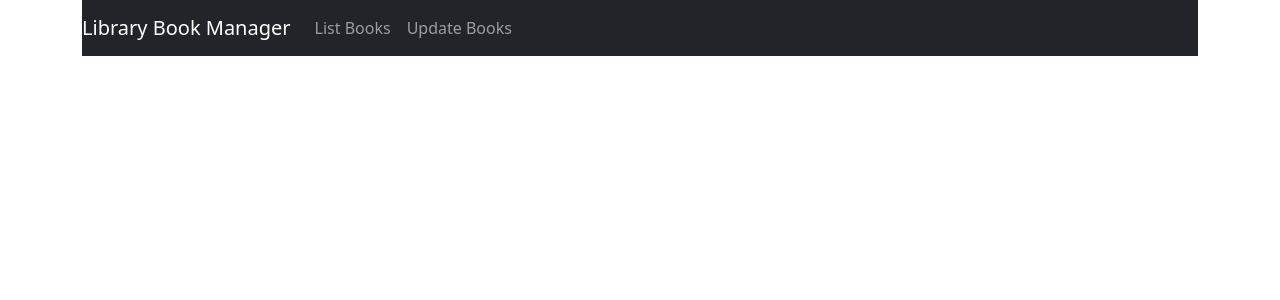
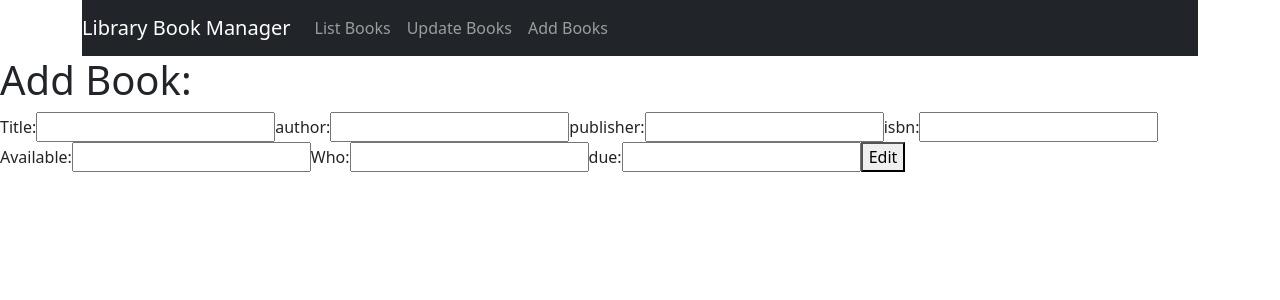
Before and after one commit to reh119/MERN-Capstone-Library-Book-Manager, a React (Create React App) app in the folder frontend/client/: page /books/Add in a window 1280 px wide. Shown: the top 300 px of the page. Built offline with nearby package versions, Linux system fonts and the light colour scheme.

Commit message:
Introduced new add book feature

```diff
--- a/frontend/client/src/app/index.js
+++ b/frontend/client/src/app/index.js
@@ -5,6 +5,7 @@ import { BooksList } from '../pages';
 
 import 'bootstrap/dist/css/bootstrap.min.css';
 import BooksUpdate from '../pages/BooksUpdate';
+import { BooksAdd } from '../pages'; // Corrected import statement
 
 function App() {
   return (
@@ -13,6 +14,7 @@ function App() {
       <Routes>
         <Route path="/books/list" element={<BooksList />} />
         <Route path="/books/update/:_id" element={<BooksUpdate />} />
+        <Route path="/books/Add" element={<BooksAdd />} />
       </Routes>
     </Router>
   );
--- a/frontend/client/src/components/Links.jsx
+++ b/frontend/client/src/components/Links.jsx
@@ -33,6 +33,9 @@ class Links extends Component {
               <Link to="/books/Update/:id" className="nav-link">
                 Update Books
               </Link>
+              <Link to="/books/Add" className="nav-link">
+                Add Books
+              </Link>
               {/* <Link to="/books/list" className="nav-link">
                 Add Books
               </Link>
--- /dev/null
+++ b/frontend/client/src/pages/BooksAdd.jsx
@@ -0,0 +1,125 @@
+import React, { useState } from 'react'
+import axios from 'axios'
+
+const api = axios.create({
+    baseURL: 'http://localhost:2000'
+});
+
+
+
+
+
+// User wants to add books
+// http://localhost:8000/books/Add
+// Will have field all details of a book available
+// User will type new book details
+// 'Add Book'
+// book will be added into the database.
+function BooksAdd() {
+
+
+
+    const [addedBook, setAddedBook] = useState({
+        title: '',
+        author: '',
+        publisher: '',
+        isbn: '',
+        available: '',
+        who: '',
+        due: ''
+
+    });
+
+    // added book holds data after being insert into text field, setAddedBook is function to add the new book
+
+
+
+
+
+    const handleAddBook = () => {
+        // Make a PUT request to update book information
+        api.post(`/books/Add`, addedBook)
+            .then(response => {
+                console.log('Book Added successfully:', response.data);
+                // Optionally, update the book state with the updated data
+                setAddedBook(response.data);
+            })
+            .catch(error => {
+                console.error('Error updating book:', error);
+            });
+    };
+
+
+    const handleFieldChange = (field, value) => {
+        // Clone the previous book state
+        const newBook = { ...addedBook };
+
+        // Update the specified field with the new value
+        newBook[field] = value;
+
+        // Set the updated book state
+        setAddedBook(newBook);
+    };
+
+
+
+
+
+    return (
+        <div>
+            <h1>Add Book: </h1>
+            <label>
+                Title:
+                <input
+                    type="text"
+                    value = {addedBook.title}
+                    onChange = {(e) => handleFieldChange('title',e.target.value)} // event handler to
+                />
+            </label>
+            <label>
+                author:
+                <input
+                    type="text"
+                />
+            </label>
+            <label>
+                publisher:
+                <input
+                    type="text"
+                />
+            </label>
+            <label>
+                isbn:
+                <input
+                    type="text"
+                />
+            </label>
+            <label>
+                Available:
+                <input
+                    type="text"
+                />
+            </label>
+            <label>
+                Who:
+                <input
+                    type="text"
+                />
+            </label>
+            <label>
+                due:
+                <input
+                    type="text"
+                />
+            </label>
+
+            <button type="button" onClick={handleAddBook}>Edit</button>
+
+
+        </div>
+    );
+}
+
+
+
+export default BooksAdd;
--- a/frontend/client/src/pages/BooksUpdate.jsx
+++ b/frontend/client/src/pages/BooksUpdate.jsx
@@ -4,15 +4,45 @@ import axios from 'axios';
 const api = axios.create({
   baseURL: 'http://localhost:2000',
 });
-function EditBook() {
+
+
+function EditBook() { // function
+  // bookID hold if of the book user wants to edit -> setBookId
+  // book holds the original book fetched from our get request.
+  // editedBook holds book data after edited
+
+
   const [bookId, setBookId] = useState('');
+  // returns a array with two values.
+  //  bookID which is current state
+  // setBookId which is a function to update it
+  // '' is an initial state value, for our case its empty
+
+
+
+
   const [book, setBook] = useState(null);
+  // book holds the original book fetched from our get request, setBok function will update book
+
   const [editedBook, setEditedBook] = useState(null);
+  // edited book holds data after being data, setEditedBook is function to
 
-  const handleInputChange = (event) => {
+
+// handleInputChange is an arrow function that is CALLED when a user types into the input field for the book ID. only used when user is inputting the ID of the book they want to update
+// this is called when there is a change made to one of the text fields (when)
+// naming convention used when user wants to name the function that handles input changes
+  const handleInputChange = (event) => { //
     setBookId(event.target.value);
   };
 
+
+/*
+arrow function, is called when user CLICKS the 'Get Book'
+it firsts checks if bookID is a validID , if not shows an alert
+when id is valid, it makes a get request to api endpoint to fetch a book by ID/ when response is received it upates both book and editedBook with fecthed data
+
+When user clicks "Get book" after an id has been inserted, this function is called.
+*/
   const handleGetBook = () => {
     if (isNaN(bookId) || bookId <= 0) {
       alert('Please enter a valid book ID.');
@@ -28,14 +58,30 @@ function EditBook() {
         });
     }
   };
+/*
+Handle changes in editable fields
+Will take the field name and value as parameters and updates the editedBook state by creating a new object with the updated field  contents */
+// that takes two paramters field which is a title and value which is the new title admoin wantrs to update with
+// setEdited book fucntion updates the state of the editedBook. takes a callback function that recieves state as 'prevBook'
+// field is the filed that we want to update for wxample the title, author etc
+// value is the new value that we want to use. the name of the new book or author
 
-  const handleFieldChange = (field, value) => {
-    setEditedBook(prevBook => ({
-      ...prevBook,
-      [field]: value,
-    }));
-  };
+const handleFieldChange = (field, value) => {
+  // Clone the previous book state
+  const updatedBook = { ...editedBook };
 
+  // Update the specified field with the new value
+  updatedBook[field] = value;
+
+  // Set the updated book state
+  setEditedBook(updatedBook);
+};
+  /*
+  Called when the user CLICKS on the 'Edit Book' button.
+  Puts a PUT request to api endpoint with the new updatedBook data.
+  if request is succesful, logs message and updates book with response user typed in
+
+  */
   const handleUpdateBook = () => {
     // Make a PUT request to update book information
     api.put(`/books/${bookId}`, editedBook)
@@ -49,6 +95,11 @@ function EditBook() {
       });
   };
 
+
+
+
+  /*
+  JSX rendering portion */
   return (
     <div>
       <h1>Edit Book</h1>
@@ -57,20 +108,26 @@ function EditBook() {
         <input
           type="number"
           value={bookId}
-          onChange={handleInputChange}
+          onChange={handleInputChange} // event handler that can specify what function should be called  when the value of the input field changes. If we were to omit, the input field is still visible, but we wouldbt be able to type into it or see tect appear
+          // in this instance it will call the handleInputChange function
         />
       </label>
       <button type="button" onClick={handleGetBook}>Get Book</button>
 
-      {book && editedBook && (
+      {book && editedBook && ( // checks if they are not null
         <div>
           <p>Book ID: {book.id}</p>
           <label>
             Title:
             <input
-              type="text"
-              value={editedBook.title}
-              onChange={(e) => handleFieldChange('title', e.target.value)}
+              type="text" // type of text
+              value={editedBook.title} // the value entered will be the value of the book we want to edit (new title for example)
+              onChange={(e) => handleFieldChange('title', e.target.value)} // eventHandler
+              // onChange sets up eventHandler(when text field changes)
+              // e is the object passed in to the event handler as a parameter. e has details about the event happening like what element triggered it and what type of event it is.
+              // you can access event object to get specifiv information about the even,
+              // e.target : refers to the element that triggered that event(input field in our case)
+              // e.target.value : gives the value of that input field "title" author
             />
           </label>
           <label>
@@ -82,6 +139,22 @@ function EditBook() {
             />
           </label>
           {/* ... Other editable fields */}
+          <label>
+            Publisher
+            <input
+            type = "text"
+            value = {editedBook.publisher}
+            onChange = {(e) => handleFieldChange('publisher', e.target.value)}
+            />
+          </label>
+          <label>
+            isbn
+            <input
+            type = "text"
+            value = {editedBook.isbn}
+            onChange = {(e) => handleFieldChange('isbn', e.target.value)}
+            />
+          </label>
           <button type="button" onClick={handleUpdateBook}>Edit</button>
         </div>
       )}
--- a/frontend/client/src/pages/index.js
+++ b/frontend/client/src/pages/index.js
@@ -1,4 +1,5 @@
 import BooksList from './BooksList';
 import BooksUpdate from './BooksUpdate';
+import BooksAdd from './BooksAdd';
 
-export { BooksList, BooksUpdate };
+export { BooksList, BooksUpdate, BooksAdd};
```
